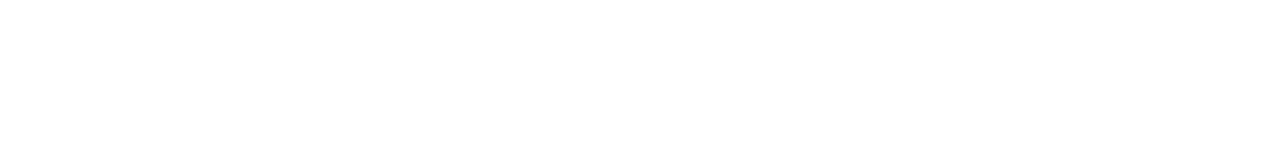
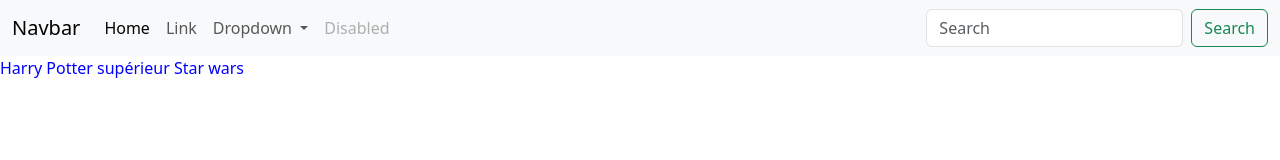
Before and after one commit to Alien63170/critique-cinema, a plain HTML site: page index.html in a window 1280 px wide. Drawn offline with nearby package versions, Linux system fonts and the light colour scheme.

Commit message:
Add files via upload

```diff
--- a/css/style.css
+++ b/css/style.css
@@ -0,0 +1,3 @@
+.blueColor{
+    color: blue;
+}
--- a/index.html
+++ b/index.html
@@ -5,8 +5,47 @@
     <meta http-equiv="X-UA-Compatible" content="IE=edge">
     <meta name="viewport" content="width=device-width, initial-scale=1.0">
     <title>Document</title>
+    <link href="https://cdn.jsdelivr.net/npm/bootstrap@5.3.0-alpha2/dist/css/bootstrap.min.css" rel="stylesheet" integrity="sha384-aFq/bzH65dt+w6FI2ooMVUpc+21e0SRygnTpmBvdBgSdnuTN7QbdgL+OapgHtvPp" crossorigin="anonymous">
+    <link rel="stylesheet" href="css/style.css">
 </head>
 <body>
+    <nav class="navbar navbar-expand-lg bg-body-tertiary">
+        <div class="container-fluid">
+          <a class="navbar-brand" href="#">Navbar</a>
+          <button class="navbar-toggler" type="button" data-bs-toggle="collapse" data-bs-target="#navbarSupportedContent" aria-controls="navbarSupportedContent" aria-expanded="false" aria-label="Toggle navigation">
+            <span class="navbar-toggler-icon"></span>
+          </button>
+          <div class="collapse navbar-collapse" id="navbarSupportedContent">
+            <ul class="navbar-nav me-auto mb-2 mb-lg-0">
+              <li class="nav-item">
+                <a class="nav-link active" aria-current="page" href="#">Home</a>
+              </li>
+              <li class="nav-item">
+                <a class="nav-link" href="#">Link</a>
+              </li>
+              <li class="nav-item dropdown">
+                <a class="nav-link dropdown-toggle" href="#" role="button" data-bs-toggle="dropdown" aria-expanded="false">
+                  Dropdown
+                </a>
+                <ul class="dropdown-menu">
+                  <li><a class="dropdown-item" href="#">Action</a></li>
+                  <li><a class="dropdown-item" href="#">Another action</a></li>
+                  <li><hr class="dropdown-divider"></li>
+                  <li><a class="dropdown-item" href="#">Something else here</a></li>
+                </ul>
+              </li>
+              <li class="nav-item">
+                <a class="nav-link disabled">Disabled</a>
+              </li>
+            </ul>
+            <form class="d-flex" role="search">
+              <input class="form-control me-2" type="search" placeholder="Search" aria-label="Search">
+              <button class="btn btn-outline-success" type="submit">Search</button>
+            </form>
+          </div>
+        </div>
+      </nav>
 
+    <p class="blueColor">Harry Potter supérieur Star wars</p>
 </body>
 </html>
```
Also changed, not shown: img/John Wick 4.jpg (added), img/The Fabelmans.jpg (added), 2 other files.
